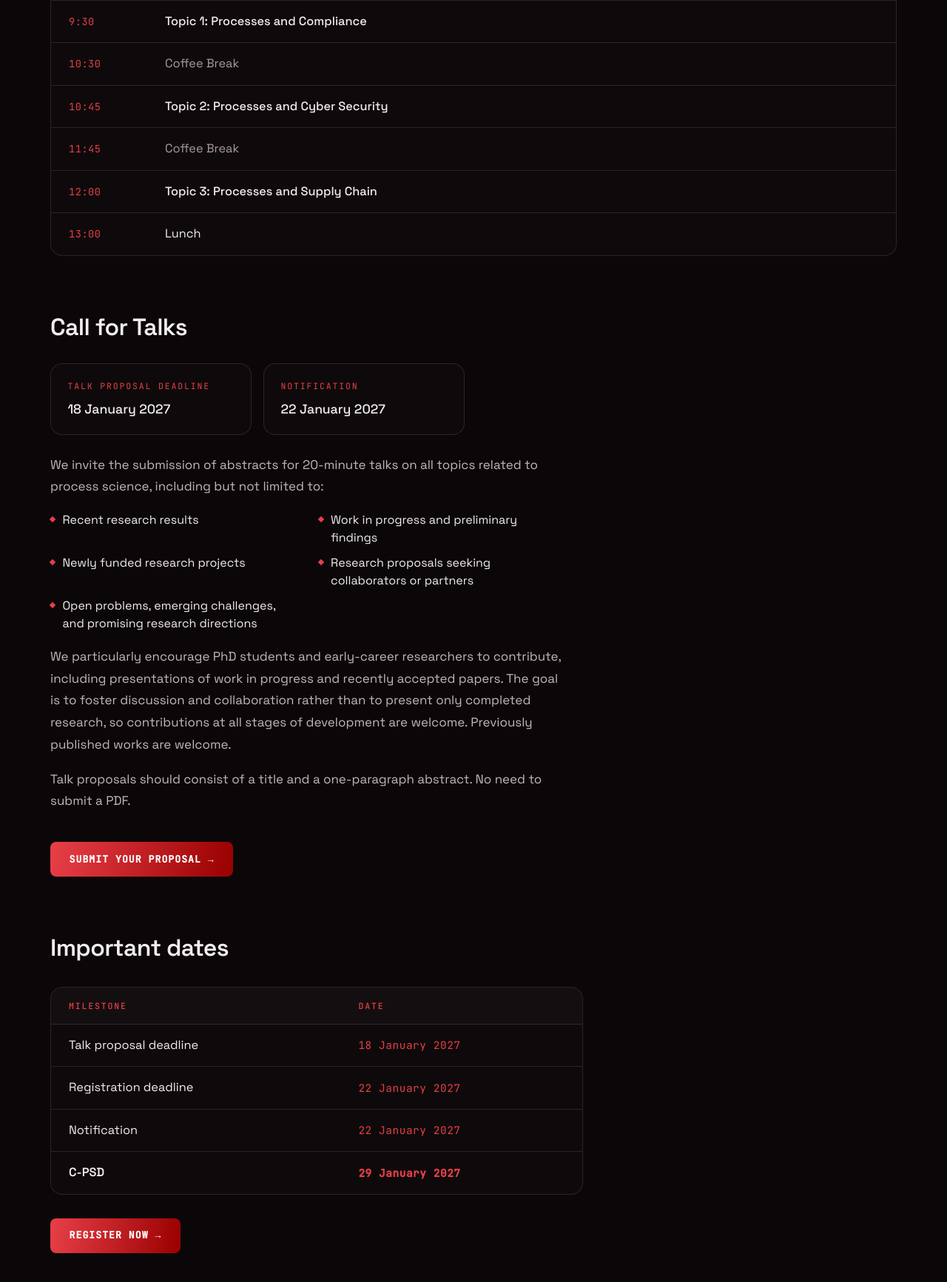
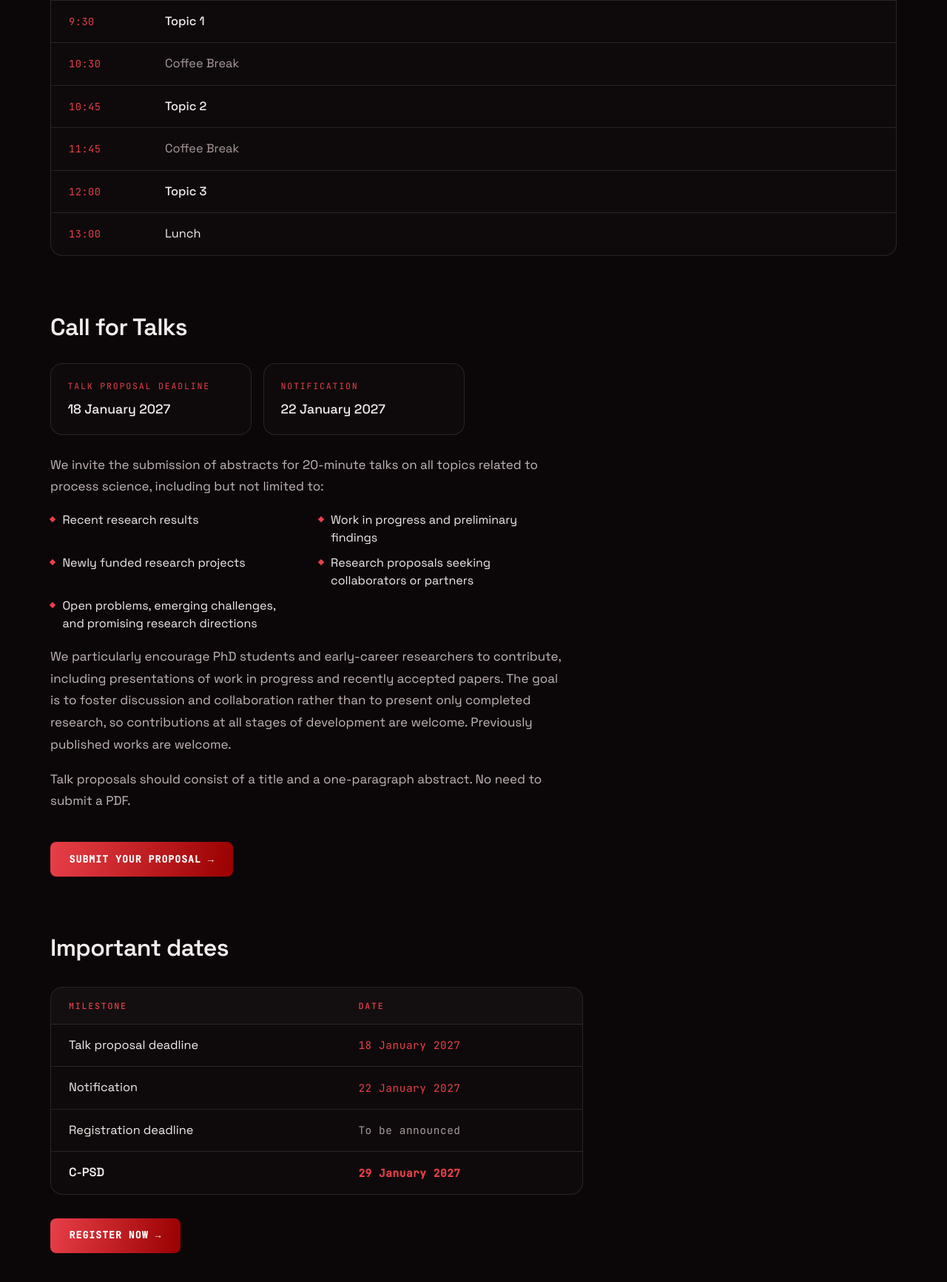
Before and after one commit to c-psd/c-psd.github.io, a plain HTML site: page index.html in a window 1280 px wide. Shown: the part 1522-3255 px from the top of the page at 74% size. Drawn offline with Linux system fonts and the light colour scheme.

Commit message:
updates program and important dates

```diff
--- a/index.html
+++ b/index.html
@@ -625,6 +625,10 @@
       letter-spacing: 0.04em;
       white-space: nowrap;
     }
+    .dates-table td.date.tba {
+      color: var(--muted);
+      font-weight: 400;
+    }
     .dates-table tbody tr:hover {
       background: rgba(232, 63, 72, 0.05);
     }
@@ -732,11 +736,11 @@
         <ol class="schedule">
           <li class="item"><span class="time">8:45</span><span class="detail">Arrival, Coffee, Registration</span></li>
           <li class="item"><span class="time">9:15</span><span class="detail">Welcome</span></li>
-          <li class="item topic"><span class="time">9:30</span><span class="detail">Topic 1: Processes and Compliance</span></li>
+          <li class="item topic"><span class="time">9:30</span><span class="detail">Topic 1</span></li>
           <li class="item break"><span class="time">10:30</span><span class="detail">Coffee Break</span></li>
-          <li class="item topic"><span class="time">10:45</span><span class="detail">Topic 2: Processes and Cyber Security</span></li>
+          <li class="item topic"><span class="time">10:45</span><span class="detail">Topic 2</span></li>
           <li class="item break"><span class="time">11:45</span><span class="detail">Coffee Break</span></li>
-          <li class="item topic"><span class="time">12:00</span><span class="detail">Topic 3: Processes and Supply Chain</span></li>
+          <li class="item topic"><span class="time">12:00</span><span class="detail">Topic 3</span></li>
           <li class="item"><span class="time">13:00</span><span class="detail">Lunch</span></li>
         </ol>
       </section>
@@ -796,12 +800,12 @@
                 <td class="date">18 January 2027</td>
               </tr>
               <tr>
-                <td>Registration deadline</td>
+                <td>Notification</td>
                 <td class="date">22 January 2027</td>
               </tr>
               <tr>
-                <td>Notification</td>
-                <td class="date">22 January 2027</td>
+                <td>Registration deadline</td>
+                <td class="date tba">To be announced</td>
               </tr>
               <tr class="event">
                 <td>C-PSD</td>
```
